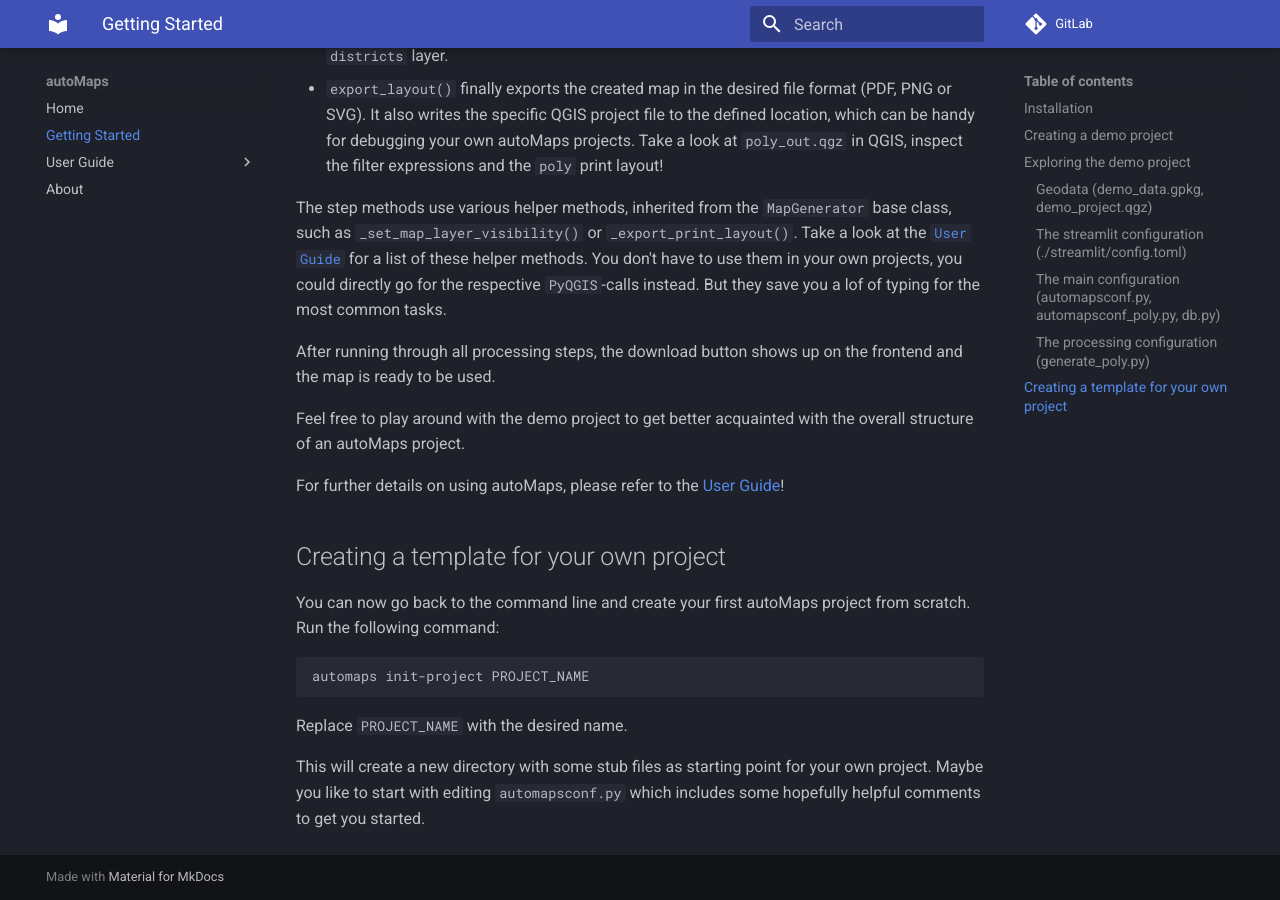
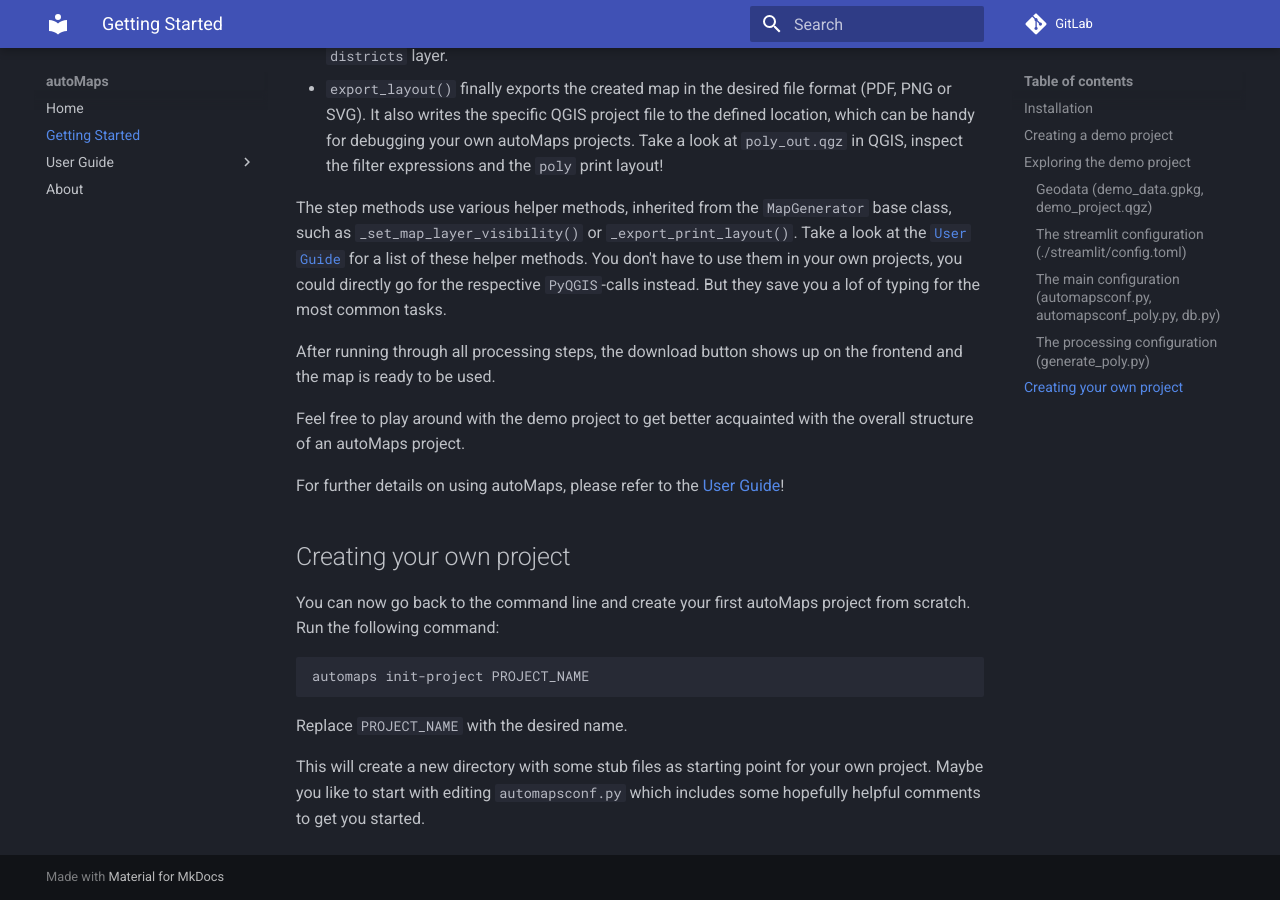
Before and after one commit to itsviennaregion/automaps, an MkDocs documentation site: the page built from docs/getting_started.md, in a window 1280 px wide and 900 px high, scrolled down 7302 px. Built offline with MkDocs 1.6.1 and Material for MkDocs 9.7.7, drawn with Linux system fonts in a browser that asks for light colours; comment, search, counter and statistics services are not loaded.

Commit message:
Update docs

````diff
--- a/docs/getting_started.md
+++ b/docs/getting_started.md
@@ -294,12 +294,15 @@ structure of an autoMaps project.
 For further details on using autoMaps, please refer to the
 [User Guide](user_guide/overview.md)!
 
-## Creating a template for your own project
+## Creating your own project
+
 You can now go back to the command line and create your first autoMaps project from
 scratch. Run the following command:
+
 ```bash
 automaps init-project PROJECT_NAME
 ```
+
 Replace `PROJECT_NAME` with the desired name.
 
 This will create a new directory with some stub files as starting point for your own
--- a/mkdocs.yml
+++ b/mkdocs.yml
@@ -1,6 +1,6 @@
 site_name: autoMaps
 
-repo_url: https://gitlab.com/its-vienna-region/digilab/automatisierte-karten
+repo_url: https://gitlab.com/its-vienna-region/digilab/automaps
 
 nav:
     - Home: index.md
````
